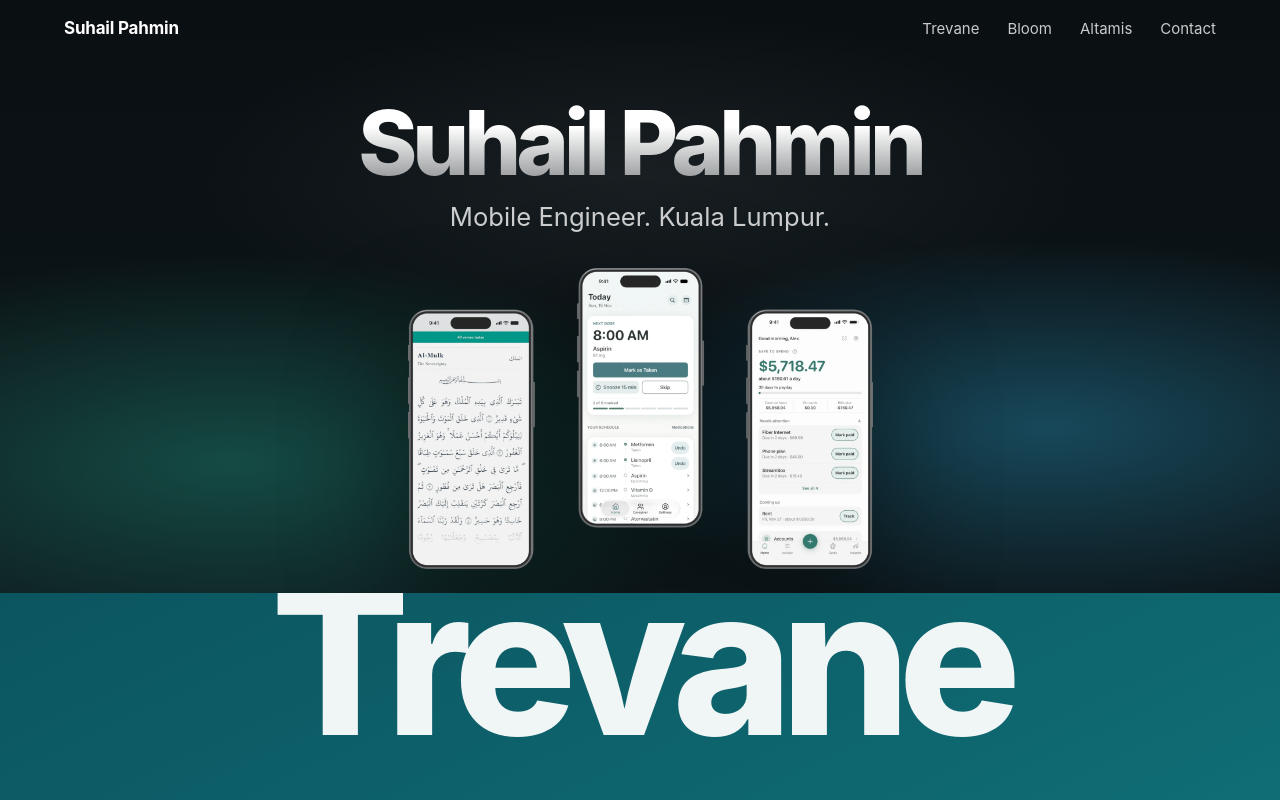
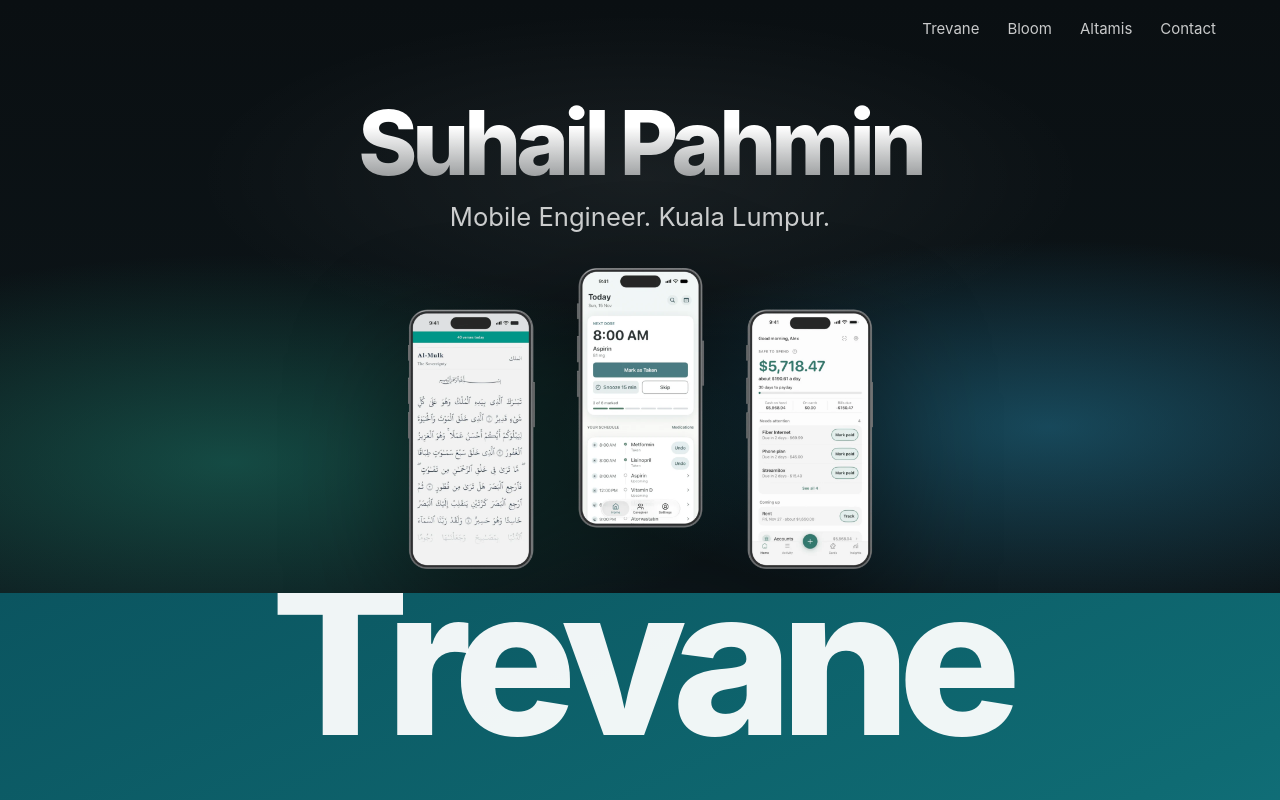
Before and after one commit to suhailpahmin/suhailpahmin.github.io, a plain HTML site: page preview/index.html in a window 1280 px wide. Shown: the top 800 px of the page. Drawn offline with Linux system fonts and the light colour scheme.

Commit message:
Preview: top-left name appears only after the headline scrolls away

```diff
--- a/preview/index.html
+++ b/preview/index.html
@@ -22,7 +22,9 @@ a{color:inherit}
 /* nav */
 .nav{position:fixed;inset:0 0 auto;z-index:50;display:flex;justify-content:space-between;align-items:center;padding:18px var(--pad);font-size:15px;transition:background .4s var(--ease),backdrop-filter .4s}
 .nav.solid{background:rgba(10,15,18,.72);-webkit-backdrop-filter:saturate(1.6) blur(18px);backdrop-filter:saturate(1.6) blur(18px)}
-.nav b{font-weight:650;font-size:17px;letter-spacing:-.2px}
+.nav b{font-weight:650;font-size:17px;letter-spacing:-.2px;opacity:0;transform:translateY(6px);pointer-events:none;transition:opacity .35s var(--ease),transform .35s var(--ease)}
+.nav.named b{opacity:1;transform:none}
+@media (prefers-reduced-motion:reduce){.nav b{transition:none;transform:none}}
 .nav ul{display:flex;gap:28px;list-style:none;margin:0;padding:0}
 .nav ul a{text-decoration:none;opacity:.78}
 .nav ul a:hover{opacity:1}
@@ -199,8 +201,13 @@ a{color:inherit}
  var reduce = matchMedia('(prefers-reduced-motion: reduce)');
  var nav = document.getElementById('nav');
 
- // nav background after leaving hero
- addEventListener('scroll', function(){ nav.classList.toggle('solid', scrollY > 40); }, {passive:true});
+ // nav background after leaving hero; name shows once the big headline has scrolled under the bar
+ var heroName = document.querySelector('.hero .word');
+ function navState(){
+  nav.classList.toggle('solid', scrollY > 40);
+  nav.classList.toggle('named', heroName.getBoundingClientRect().bottom < nav.offsetHeight);
+ }
+ addEventListener('scroll', navState, {passive:true}); addEventListener('resize', navState); navState();
 
  // smooth scroll for in-page links only
  document.querySelectorAll('a[href^="#"]').forEach(function(a){
```
